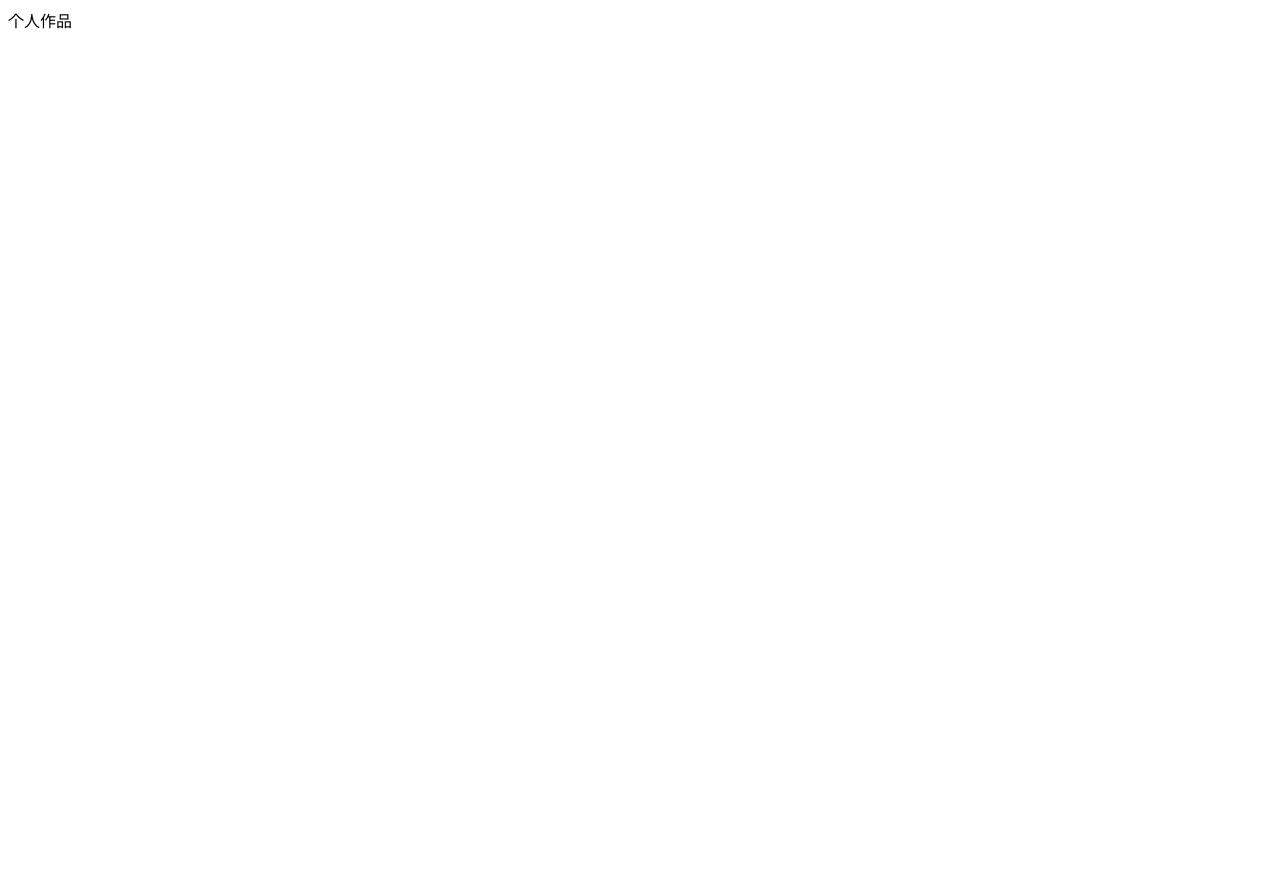
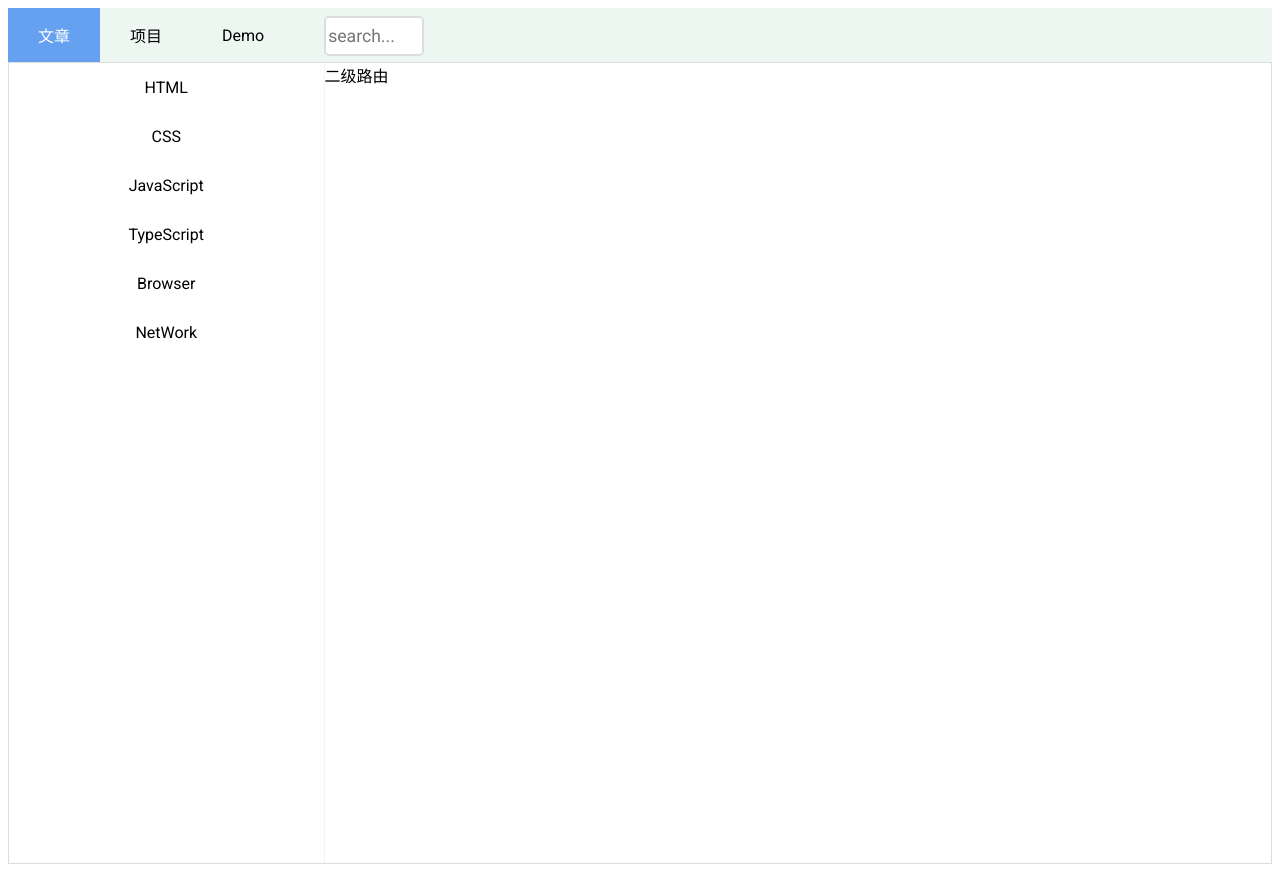
Before and after one commit to Bottle414/Blog, a Vue app: page /work in a window 1280 px wide. Before the commit the page ends 800 px from the top, so only its background shows below. Built offline with nearby package versions, Linux system fonts and the light colour scheme.

Commit message:
feat: complete basic work views constructor

```diff
--- /dev/null
+++ b/src/components/SideBar.vue
@@ -0,0 +1,40 @@
+<template>
+    <div class='sidebar'>
+        <ul>
+            <li v-for="item in lists" @click="changeBlock(item)">{{ item }}</li>
+        </ul>
+    </div>
+</template>
+
+<script lang='ts' setup>
+    defineProps(['lists'])
+    const emit = defineEmits(['changeBlock'])
+
+    function changeBlock(item: string){
+        emit('changeBlock', item)
+    }
+</script>
+
+<style scoped lang="scss">
+    * {
+        margin: 0;
+        padding: 0;
+        user-select: none;
+    }
+    .sidebar {
+        ul {
+            width: 100%;
+            height: 100vh;
+            text-align: center;
+            border-right: 1px solid $color-grey;
+        }
+
+        li {
+            padding: 15px 15px;
+        }
+
+        li:hover {
+            background: $color-light-grey;
+        }
+    }
+</style>
--- a/src/style/_color.scss
+++ b/src/style/_color.scss
@@ -3,3 +3,5 @@ $color-theme: #65A1F0;
 $color-deep: #4F98FA;
 $color-grey: #EDF7F2;
 $color-black: #1C0C02;
+$color-deep-grey: #DDD;
+$color-light-grey: #EEE;
--- a/src/views/Work.vue
+++ b/src/views/Work.vue
@@ -1,10 +1,81 @@
 <template>
     <div class="work">
-        个人作品
-        <!-- 弄一个类似tab的，分为文章、项目和demo -->
+        <!-- 标签栏 -->
+        <div class="tab-header" :style="{ '--tab-color': tabs[currentTab].tabColor }">
+            <div
+                v-for="(tab, index) in tabs"
+                :key="index"
+                :class="{ active: currentTab === index }"
+                @click="currentTab = index"
+            >
+                {{ tab.label }}
+            </div>
+            <div>
+                <input type="text" placeholder="search...">
+            </div>
+        </div>
+
+        <!-- 内容区域 -->
+        <div class="tab-content">
+            <component :is="tabs[currentTab].component" />
+        </div>
     </div>
 </template>
 
-<script lang="ts" setup></script>
+<script setup lang="ts">
+    import { ref } from 'vue'
+    import Articles from '@/views/tabs/Articles.vue'
+    import Projects from '@/views/tabs/Projects.vue'
+    import Demos from '@/views/tabs/Demos.vue'
 
-<style scoped></style>
+    const currentTab = ref(0)
+
+    const tabs = [
+        { label: '文章', component: Articles, tabColor: '#65A1F0' },
+        { label: '项目', component: Projects, tabColor: '#EEA84E'},
+        { label: 'Demo', component: Demos, tabColor: '#91C46C' }
+    ]
+</script>
+
+<style scoped lang="scss">
+    .tab-header {
+        display: flex;
+        width: 100%;
+        background: $color-grey;
+        user-select: none;
+        align-items: center;
+    }
+
+    .tab-header div {
+        padding: 15px 30px;
+        cursor: pointer;
+        transition: all 0.3s;
+    }
+
+    input[type=text] {
+        position: absolute;
+        font-size: 1.1rem;
+        outline: none;
+        border: 2px solid $color-deep-grey;
+        border-radius: 5px;
+        width: 100px;
+        height: 40px;
+        top: 2%;
+        transition: width .3s, border .3s;
+    }
+
+    input[type=text]:focus {
+        width: 250px;
+        border: 2px solid $color-theme;
+    }
+
+    .tab-header .active {
+        background: var(--tab-color);
+        color: $color-white;
+    }
+
+    .tab-content {
+        width: 100%;
+        border: 1px solid $color-deep-grey;
+    }
+</style>
--- /dev/null
+++ b/src/views/tabs/Articles.vue
@@ -0,0 +1,24 @@
+<template>
+    <div class='article'>
+        <SideBar :lists="lists" :changeBlock="changeBlock"/>
+        <RouterView>二级路由</RouterView>
+    </div>
+</template>
+
+<script lang='ts' setup>
+    import SideBar from '@/components/SideBar.vue'
+    import { RouterView } from 'vue-router';
+
+    const lists = ['HTML', 'CSS', 'JavaScript', 'TypeScript', 'Browser', 'NetWork']
+
+    const changeBlock = () => {
+        // 改变路由
+    }
+</script>
+
+<style scoped>
+    .article {
+        display: grid;
+        grid-template-columns: 1fr 3fr;
+    }
+</style>
--- /dev/null
+++ b/src/views/tabs/Demos.vue
@@ -0,0 +1,11 @@
+<template>
+    <div class='demos'>
+        demo
+    </div>
+</template>
+
+<script lang='ts' setup>
+</script>
+
+<style scoped>
+</style>
--- /dev/null
+++ b/src/views/tabs/Projects.vue
@@ -0,0 +1,11 @@
+<template>
+    <div class='project'>
+        项目
+    </div>
+</template>
+
+<script lang='ts' setup>
+</script>
+
+<style scoped>
+</style>
```
Also changed, not shown: src/views/About.vue (line endings or trailing spaces).
